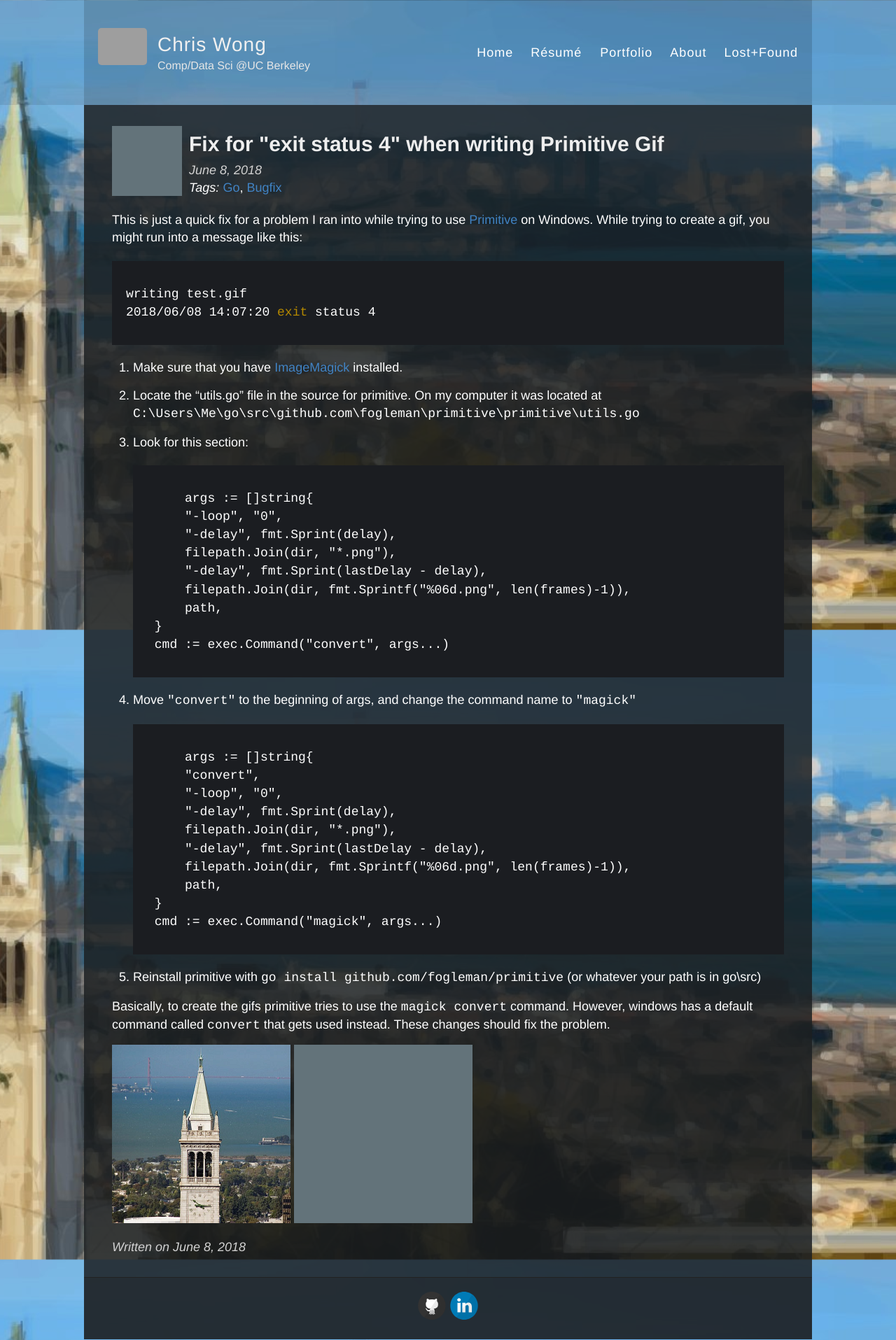
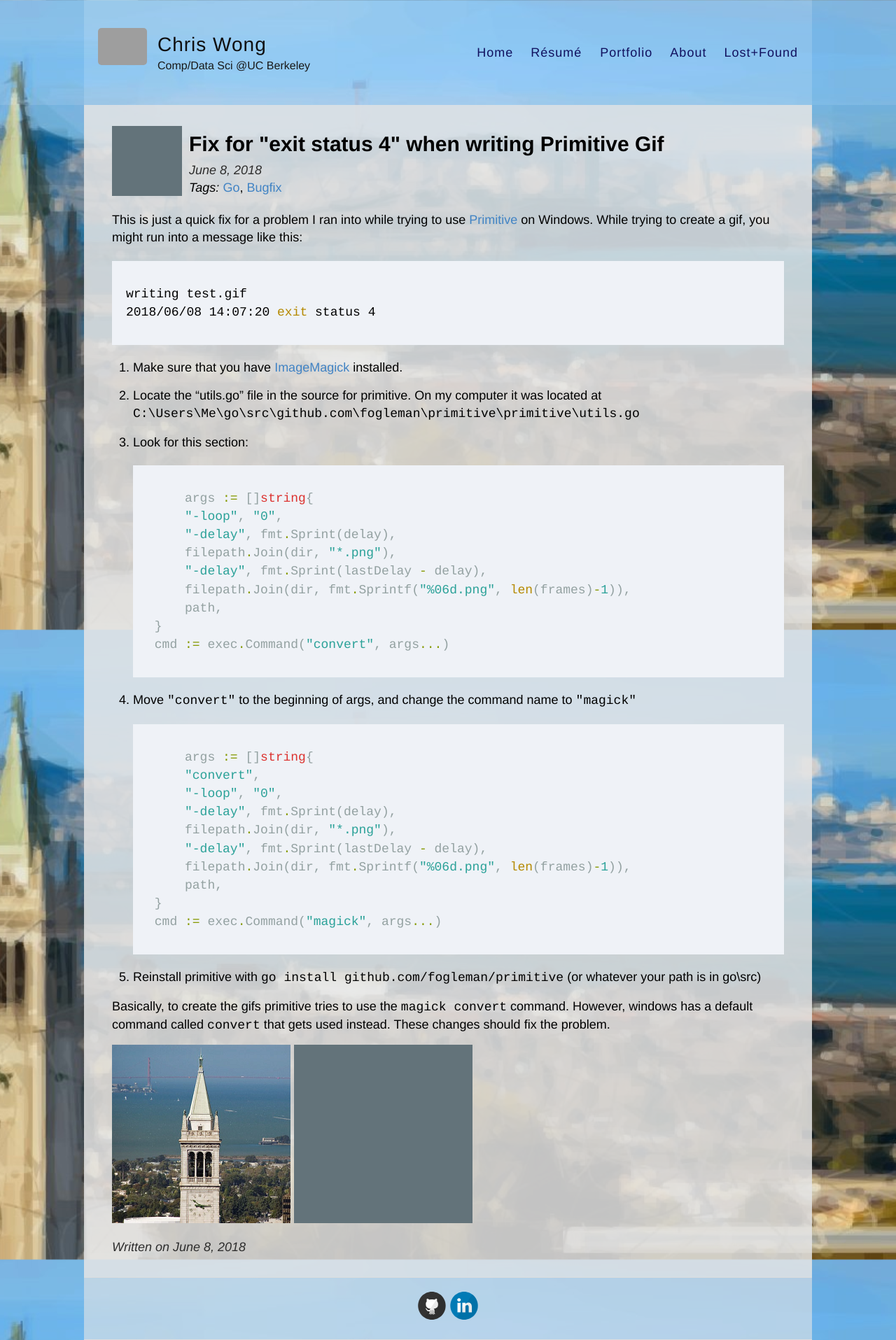
Before and after one commit to ckw017/ckw017.github.io, a Jekyll site: the page built from _posts/2018-6-8-Primitive-Gif-Fix.md, in a window 1280 px wide. Shown: the whole page at 70% size. Built offline with Jekyll 4.4.1, drawn with Linux system fonts in a browser that asks for light colours; grey boxes are pictures that could not be loaded.

Commit message:
Revert to light-mode

````diff
--- a/_posts/2018-6-8-Primitive-Gif-Fix.md
+++ b/_posts/2018-6-8-Primitive-Gif-Fix.md
@@ -9,7 +9,7 @@ excerpt_separator: <!--more-->
 This is just a quick fix for a problem I ran into while trying to use [Primitive](https://github.com/fogleman/primitive)
 on Windows. While trying to create a gif, you might run into a message like this:
 
-```bash
+```shell
 writing test.gif
 2018/06/08 14:07:20 exit status 4
 ```
@@ -21,7 +21,7 @@ writing test.gif
 2. Locate the "utils.go" file in the source for primitive. On my computer it was located at `C:\Users\Me\go\src\github.com\fogleman\primitive\primitive\utils.go`
 
 3. Look for this section:
-	```
+	```go
 		args := []string{
 		"-loop", "0",
 		"-delay", fmt.Sprint(delay),
@@ -33,7 +33,7 @@ writing test.gif
 	cmd := exec.Command("convert", args...)
 	```
 4. Move `"convert"` to the beginning of args, and change the command name to `"magick"`
-	```
+	```go
 		args := []string{
 		"convert",
 		"-loop", "0",
--- a/portfolio.html
+++ b/portfolio.html
@@ -10,8 +10,9 @@ function showCategory(category) {
   }
   Object.keys(categories).forEach(c => categories[c].style.display="none");
   Object.keys(categories).forEach(c => anchors[c].style.color=null);
+  Object.keys(categories).forEach(c => anchors[c].style["font-weight"]="");
   categories[category].style.display = "block";
-  anchors[category].style.color = "#61A3E4";
+  anchors[category].style['font-weight'] = "bold";
   window.location.hash = "#" + category;
 }
 
--- a/style.scss
+++ b/style.scss
@@ -22,7 +22,7 @@ body {
   background-size: cover;
   background-attachment: fixed;
   font: 18px/1.4 $helvetica;
-  color: $white;
+  color: $black;
 }
 
 .container {
@@ -33,7 +33,7 @@ body {
 
 h1, h2, h3, h4, h5, h6 {
   font-family: $helveticaNeue;
-  color: $lightGray;
+  color: $black;
   font-weight: bold;
 
   line-height: 1.7;
@@ -137,18 +137,9 @@ img.post-preview:hover {
 
 .date {
   font-style: italic;
-  color: rgb(210, 210, 210);
+  color: rgb(45, 45, 45);
 }
 
-// Specify the color of the selection
-::-moz-selection {
-  color: $black;
-  background: $lightGray;
-}
-::selection {
-  color: $black;
-  background: $lightGray;
-}
 
 // Nicolas Gallagher's micro clearfix hack
 // http://nicolasgallagher.com/micro-clearfix-hack/
@@ -171,7 +162,7 @@ img.post-preview:hover {
 //
 
 .wrapper-masthead {
-  background-color: rgba(0, 0, 0, .1);
+  background-color: rgba(255, 255, 255, .1);
   position: relative;
   z-index: 1;
 }
@@ -179,7 +170,7 @@ img.post-preview:hover {
 .masthead {
   padding: 40px 20px;
   margin: 0px;
-  background-color: rgba(0, 0, 0, .15);
+  background-color: rgba(255, 255, 255, .15);
   @include mobile {
     text-align: center;
   }
@@ -214,7 +205,7 @@ img.post-preview:hover {
 
 .site-name {
   margin: 0;
-  color: rgb(240, 240, 240);
+  color: rgb(15, 15, 15);
   cursor: pointer;
   font-family: $helveticaNeue;
   font-weight: 300;
@@ -224,7 +215,7 @@ img.post-preview:hover {
 
 .site-description {
   margin: -5px 0 0 0;
-  color: rgb(230, 230, 230);
+  color: rgb(25, 25, 25);
   font-size: 16px;
 
   @include mobile {
@@ -260,7 +251,7 @@ nav {
 
   a {
     margin-left: 20px;
-    color: rgb(256, 256, 256);
+    color: rgb(17, 17, 95);
     text-align: right;
     font-weight: 300;
     letter-spacing: 1px;
@@ -274,7 +265,7 @@ nav {
 tr {
   a {
     margin-left: 20px;
-    color: rgb(256, 256, 256);
+    color: rgb(0, 0, 0);
     text-align: right;
     font-weight: 300;
     letter-spacing: 1px;
@@ -286,7 +277,7 @@ tr {
 }
 
 #main {
-	background-color: rgba(28, 31, 33, .85);
+	background-color: rgba(230, 230, 230, .85);
     padding: 0 10px;
 	overflow: hidden;
 	z-index: 0;
@@ -333,9 +324,9 @@ tr {
 
 footer {
   padding: 20px 0;
-  background-color: rgba(28, 31, 33, .9);
-  border-top: 1px solid #222;
-  border-bottom: 1px solid #2;
+  background-color: rgba(230, 230, 230, .6);
+  border-top: 1px solid #DDD;
+  border-bottom: 1px solid #DDD;
   text-align: center;
 }
 
@@ -344,14 +335,8 @@ footer {
 @import "highlights";
 @import "svg-icons";
 
-// Dark links
 
-a:not([style*="color:"]) {
-    :color: rgb(137, 179, 192) !important;
+
+.highlight {
+  background-color: #eff2f7;
 }
-a:not([style*="color:"]):hover {
-    color: rgb(148, 190, 208) !important;
-}
-a:not([style*="color:"]):active, a:not([style*="color:"]):focus {
-    color: rgb(160, 202, 224) !important;
-}
````
Also changed, not shown: 4 other files.
